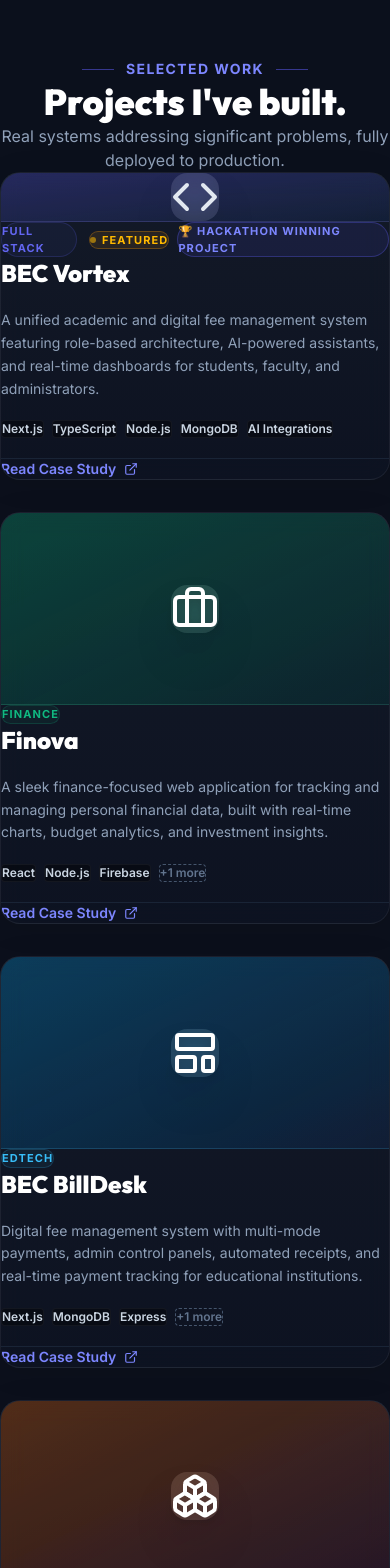
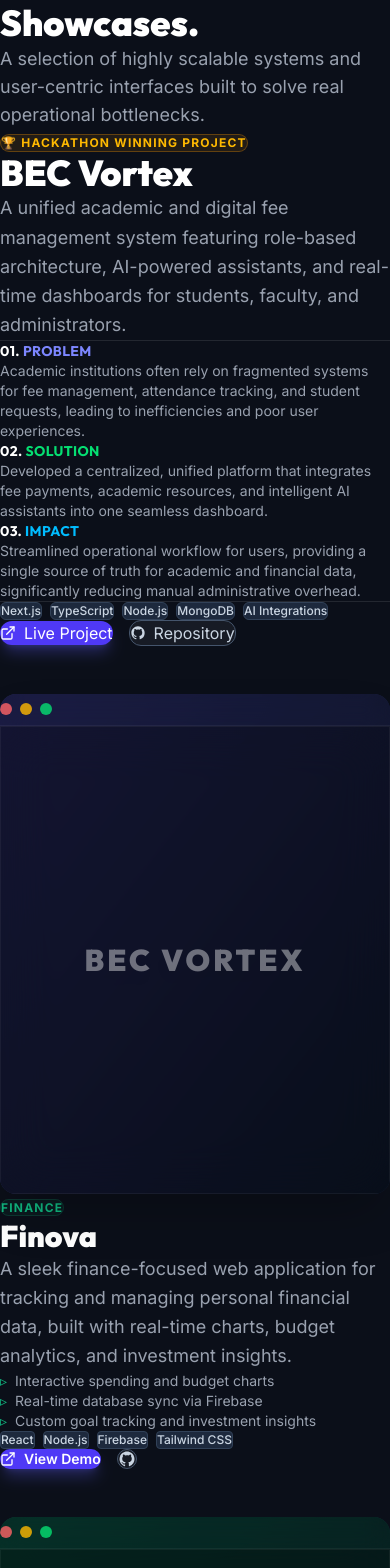
Before and after one commit to samarthsugandhi/portfolio, a Next.js app: page / in a window 390 px wide. Shown: the part 3240-4808 px from the top of the page. Built offline with nearby package versions, Linux system fonts and the light colour scheme.

Commit message:
feat: V3 premium layout, global custom cursor, asymmetrical projects

```diff
--- a/src/app/layout.tsx
+++ b/src/app/layout.tsx
@@ -1,5 +1,6 @@
 import type { Metadata } from "next";
 import "./globals.css";
+import CustomCursor from "@/components/CustomCursor";
 
 export const metadata: Metadata = {
   title: "Samarth Sugandhi — Full Stack Developer",
@@ -38,6 +39,7 @@ export default function RootLayout({
   return (
     <html lang="en" suppressHydrationWarning>
       <body className="bg-[#0B0F19] text-slate-200 antialiased">
+        <CustomCursor />
         <div className="noise-overlay" aria-hidden="true" />
         {children}
       </body>
--- a/src/components/Contact.tsx
+++ b/src/components/Contact.tsx
@@ -85,7 +85,7 @@ export default function Contact() {
   };
 
   return (
-    <section id="contact" ref={ref} className="section-padding relative overflow-hidden">
+    <section id="contact" ref={ref} className="py-24 relative overflow-hidden bg-[#0A0E17]">
       {/* Top separator */}
       <div
         className="absolute left-1/2 -translate-x-1/2 top-0 w-full h-px opacity-20"
@@ -246,14 +246,14 @@ export default function Contact() {
                 type="submit"
                 id="contact-submit"
                 disabled={status === "sending" || status === "success"}
-                whileHover={status === "idle" ? { scale: 1.02, boxShadow: "0 0 30px rgba(99,102,241,0.35)" } : {}}
+                whileHover={status === "idle" ? { scale: 1.05 } : {}}
                 whileTap={{ scale: 0.98 }}
-                className={`w-full flex items-center justify-center gap-2.5 px-6 py-3.5 rounded-xl font-semibold text-sm transition-all duration-300 cursor-pointer disabled:opacity-70 disabled:cursor-not-allowed ${
+                className={`w-full flex items-center justify-center gap-2.5 px-6 py-3 rounded-xl font-semibold text-sm transition-all duration-300 cursor-pointer disabled:opacity-70 disabled:cursor-not-allowed shadow-lg shadow-indigo-500/30 ${
                   status === "success"
-                    ? "bg-green-500/20 border border-green-500/40 text-green-400"
+                    ? "bg-green-500/20 border border-green-500/40 text-green-400 shadow-none"
                     : status === "error"
-                    ? "bg-red-500/20 border border-red-500/40 text-red-400"
-                    : "bg-indigo-500 hover:bg-indigo-400 text-white shadow-lg shadow-indigo-500/25"
+                    ? "bg-red-500/20 border border-red-500/40 text-red-400 shadow-none"
+                    : "bg-indigo-600 hover:bg-indigo-500 text-white"
                 }`}
               >
                 {status === "sending" && (
--- /dev/null
+++ b/src/components/CustomCursor.tsx
@@ -0,0 +1,100 @@
+"use client";
+
+import { useEffect, useState } from "react";
+import { motion, useMotionValue, useSpring } from "framer-motion";
+
+export default function CustomCursor() {
+  const [isHovering, setIsHovering] = useState(false);
+  const [isClicking, setIsClicking] = useState(false);
+  const [isMobile, setIsMobile] = useState(true);
+
+  // Directly track position for the fast inner dot
+  const dotX = useMotionValue(-100);
+  const dotY = useMotionValue(-100);
+
+  // Apply spring physics for the lagging outer ring
+  const ringX = useSpring(dotX, { stiffness: 150, damping: 20, mass: 0.5 });
+  const ringY = useSpring(dotY, { stiffness: 150, damping: 20, mass: 0.5 });
+
+  useEffect(() => {
+    // Only enable custom cursor on devices with a fine pointer (not touchscreens)
+    if (window.matchMedia("(pointer: fine)").matches) {
+      setIsMobile(false);
+    }
+
+    const moveCursor = (e: MouseEvent) => {
+      dotX.set(e.clientX);
+      dotY.set(e.clientY);
+    };
+
+    const handleMouseDown = () => setIsClicking(true);
+    const handleMouseUp = () => setIsClicking(false);
+
+    // Global listener to check if hovering over interactive elements
+    const handleMouseOver = (e: MouseEvent) => {
+      const target = e.target as HTMLElement;
+      if (
+        target.tagName === "BUTTON" ||
+        target.tagName === "A" ||
+        target.closest("button") ||
+        target.closest("a")
+      ) {
+        setIsHovering(true);
+      } else {
+        setIsHovering(false);
+      }
+    };
+
+    window.addEventListener("mousemove", moveCursor);
+    window.addEventListener("mousedown", handleMouseDown);
+    window.addEventListener("mouseup", handleMouseUp);
+    window.addEventListener("mouseover", handleMouseOver);
+
+    return () => {
+      window.removeEventListener("mousemove", moveCursor);
+      window.removeEventListener("mousedown", handleMouseDown);
+      window.removeEventListener("mouseup", handleMouseUp);
+      window.removeEventListener("mouseover", handleMouseOver);
+    };
+  }, [dotX, dotY]);
+
+  if (isMobile) return null;
+
+  return (
+    <>
+      <style dangerouslySetInnerHTML={{ __html: `* { cursor: none !important; }` }} />
+
+      {/* Outer Trailing Ring */}
+      <motion.div
+        className="fixed top-0 left-0 w-8 h-8 rounded-full border border-indigo-400 pointer-events-none z-[9999] mix-blend-screen"
+        style={{
+          x: ringX,
+          y: ringY,
+          translateX: "-50%",
+          translateY: "-50%",
+        }}
+        animate={{
+          scale: isClicking ? 0.8 : isHovering ? 1.6 : 1,
+          backgroundColor: isHovering ? "rgba(99, 102, 241, 0.1)" : "transparent",
+          boxShadow: isHovering ? "0 0 15px rgba(99, 102, 241, 0.4)" : "none",
+        }}
+        transition={{ duration: 0.15 }}
+      />
+      {/* Inner Fast Dot */}
+      <motion.div
+        className="fixed top-0 left-0 w-2 h-2 rounded-full bg-cyan-400 pointer-events-none z-[9999]"
+        style={{
+          x: dotX,
+          y: dotY,
+          translateX: "-50%",
+          translateY: "-50%",
+        }}
+        animate={{
+          scale: isClicking ? 0 : isHovering ? 0 : 1,
+          opacity: isHovering ? 0 : 1
+        }}
+        transition={{ duration: 0.1 }}
+      />
+    </>
+  );
+}
--- a/src/components/Projects.tsx
+++ b/src/components/Projects.tsx
@@ -1,8 +1,8 @@
 "use client";
 
-import { useRef, useState, useEffect } from "react";
-import { motion, AnimatePresence, useInView } from "framer-motion";
-import { ExternalLink, X, LayoutTemplate, Briefcase, Code, Terminal, Boxes, Sparkles } from "lucide-react";
+import { useRef } from "react";
+import { motion, useInView } from "framer-motion";
+import { ExternalLink, Code2, LayoutTemplate, Briefcase, Boxes, Database } from "lucide-react";
 import { projects } from "@/lib/data";
 
 const GithubIcon = ({ size = 16 }: { size?: number }) => (
@@ -11,229 +11,139 @@ const GithubIcon = ({ size = 16 }: { size?: number }) => (
   </svg>
 );
 
-// Map categories to distinct icons for the stylized previews
 const categoryIcons: Record<string, React.ElementType> = {
-  "Full Stack": BlocksIcon,
+  "Full Stack": Database,
   "Finance": Briefcase,
   "EdTech": LayoutTemplate,
   "Events": Boxes,
 };
 
-function BlocksIcon({ size }: { size: number }) {
-  return <Code size={size} />;
+function MockupImage({ title, gradient }: { title: string, gradient: string }) {
+  return (
+    <div className={`w-full h-full min-h-[300px] md:min-h-[450px] relative rounded-2xl overflow-hidden bg-gradient-to-br ${gradient} p-6 flex flex-col`}>
+      <div className="absolute inset-0 bg-black/10 mix-blend-overlay" />
+      <div className="w-full h-8 bg-black/20 backdrop-blur-md rounded-t-lg flex items-center px-4 gap-2 border-b border-white/5 relative z-10">
+        <div className="w-3 h-3 rounded-full bg-red-400/80" />
+        <div className="w-3 h-3 rounded-full bg-amber-400/80" />
+        <div className="w-3 h-3 rounded-full bg-green-400/80" />
+      </div>
+      <div className="flex-1 bg-black/40 backdrop-blur-xl rounded-b-lg border border-white/5 p-6 flex items-center justify-center relative z-10">
+        <h3 className="text-3xl lg:text-4xl font-black text-white/40 tracking-widest font-display text-center uppercase drop-shadow-xl">{title}</h3>
+      </div>
+    </div>
+  );
 }
-
-const containerVariants = {
-  hidden: {},
-  visible: { transition: { staggerChildren: 0.15 } },
-};
-
-const cardVariants = {
-  hidden: { opacity: 0, y: 40 },
-  visible: {
-    opacity: 1,
-    y: 0,
-    transition: { duration: 0.6, ease: "easeOut" as const },
-  },
-};
 
 export default function Projects() {
   const ref = useRef<HTMLElement>(null);
   const inView = useInView(ref, { once: true, margin: "-100px" });
-  const [selectedProject, setSelectedProject] = useState<(typeof projects)[0] | null>(null);
 
-  // Prevent background scroll when modal is open
-  useEffect(() => {
-    if (selectedProject) {
-      document.body.style.overflow = "hidden";
-    } else {
-      document.body.style.overflow = "auto";
-    }
-    return () => {
-      document.body.style.overflow = "auto";
-    };
-  }, [selectedProject]);
+  const featuredProject = projects.find((p) => p.featured);
+  const regularProjects = projects.filter((p) => !p.featured);
 
   return (
-    <section id="projects" ref={ref} className="section-padding relative overflow-hidden bg-slate-900/20">
-      <div className="max-w-6xl mx-auto px-6">
+    <section id="projects" ref={ref} className="py-24 relative overflow-hidden bg-[#0B0F19]">
+      <div className="max-w-7xl mx-auto px-6">
         <motion.div
           initial={{ opacity: 0, y: 30 }}
           animate={inView ? { opacity: 1, y: 0 } : {}}
           transition={{ duration: 0.6 }}
-          className="mb-20 text-center flex flex-col items-center"
+          className="mb-24"
         >
           <div className="inline-flex items-center gap-3 mb-6">
-            <div className="h-px w-8 bg-indigo-500/50" />
             <span className="text-indigo-400 text-sm font-bold uppercase tracking-widest">
-              Selected Work
+              Featured Work
             </span>
-            <div className="h-px w-8 bg-indigo-500/50" />
+            <div className="h-px w-16 bg-indigo-500/50" />
           </div>
           <h2 className="text-4xl md:text-5xl font-black text-white leading-tight font-display mb-4">
-            Projects I&apos;ve built.
+            Production Showcases.
           </h2>
-          <p className="text-slate-400 text-base max-w-lg">
-            Real systems addressing significant problems, fully deployed to production.
+          <p className="text-gray-400 text-lg max-w-2xl">
+            A selection of highly scalable systems and user-centric interfaces built to solve real operational bottlenecks.
           </p>
         </motion.div>
 
+        {/* Featured Project Layout */}
+        {featuredProject && (
           <motion.div
-          variants={containerVariants}
-          initial="hidden"
-          animate={inView ? "visible" : "hidden"}
-          className="grid md:grid-cols-2 gap-8"
+            initial={{ opacity: 0, y: 40 }}
+            animate={inView ? { opacity: 1, y: 0 } : {}}
+            transition={{ duration: 0.8, ease: "easeOut" }}
+            className="mb-32 flex flex-col xl:flex-row items-center gap-12 group"
           >
-          {projects.map((project, idx) => (
-            <ProjectCard
-              key={project.id}
-              project={project}
-              isFeatured={project.featured}
-              onClick={() => setSelectedProject(project)}
-            />
-          ))}
-        </motion.div>
+            {/* Left Content */}
+            <div className="xl:w-1/2 space-y-6">
+              <div className="inline-flex items-center gap-2 px-3 py-1.5 rounded-full border border-amber-500/30 bg-amber-500/10 text-amber-400 text-xs font-bold uppercase tracking-widest">
+                🏆 Hackathon Winning Project
               </div>
+              <h3 className="text-4xl md:text-5xl font-black text-white font-display">
+                {featuredProject.name}
+              </h3>
+              <p className="text-gray-400 text-lg leading-relaxed">
+                {featuredProject.description}
+              </p>
 
-      {/* modal overlay */}
-      <AnimatePresence>
-        {selectedProject && (
-          <motion.div
-            initial={{ opacity: 0 }}
-            animate={{ opacity: 1 }}
-            exit={{ opacity: 0 }}
-            onClick={() => setSelectedProject(null)}
-            className="fixed inset-0 z-50 flex items-center justify-center p-4 sm:p-6 bg-slate-950/80 backdrop-blur-sm"
-          >
-            <motion.div
-              initial={{ y: 50, opacity: 0, scale: 0.95 }}
-              animate={{ y: 0, opacity: 1, scale: 1 }}
-              exit={{ y: 20, opacity: 0, scale: 0.95 }}
-              transition={{ type: "spring", damping: 25, stiffness: 300 }}
-              onClick={(e) => e.stopPropagation()}
-              className="relative w-full max-w-4xl max-h-[90vh] overflow-y-auto glass-panel rounded-2xl shadow-2xl border border-slate-700/50 flex flex-col"
-            >
-              {/* modal header/cover */}
-              <div
-                className={`w-full h-32 md:h-48 bg-gradient-to-br ${selectedProject.gradient} relative flex items-center justify-center`}
-              >
-                <button
-                  onClick={() => setSelectedProject(null)}
-                  className="absolute top-4 right-4 p-2 rounded-full bg-slate-900/40 text-white hover:bg-slate-900/60 transition-colors backdrop-blur-md"
-                >
-                  <X size={20} />
-                </button>
-                <div className="absolute inset-0 bg-black/20" />
-                <h3 className="relative z-10 text-3xl md:text-5xl font-black text-white font-display text-center drop-shadow-md">
-                  {selectedProject.name}
-                </h3>
-              </div>
-
-              {/* modal content */}
-              <div className="p-6 md:p-10 text-slate-300">
-                <div className="flex flex-col md:flex-row gap-10">
-                  <div className="flex-1 space-y-8">
+              <div className="space-y-4 py-6 border-y border-white/10">
                 <div>
-                      <h4 className="text-xl font-bold text-white mb-3 flex items-center gap-2">
-                        <Terminal size={18} className="text-indigo-400" />
-                        The Problem
-                      </h4>
-                      <p className="leading-relaxed text-slate-400">{selectedProject.modalDetails?.problem}</p>
+                  <h4 className="text-sm font-bold text-indigo-400 uppercase tracking-wide mb-2"><span className="text-white">01.</span> Problem</h4>
+                  <p className="text-gray-400 text-sm">{featuredProject.modalDetails?.problem}</p>
                 </div>
                 <div>
-                      <h4 className="text-xl font-bold text-white mb-3 flex items-center gap-2">
-                        <Sparkles size={18} className="text-green-400" />
-                        The Solution
-                      </h4>
-                      <p className="leading-relaxed text-slate-400">{selectedProject.modalDetails?.solution}</p>
+                  <h4 className="text-sm font-bold text-green-400 uppercase tracking-wide mb-2"><span className="text-white">02.</span> Solution</h4>
+                  <p className="text-gray-400 text-sm">{featuredProject.modalDetails?.solution}</p>
                 </div>
                 <div>
-                      <h4 className="text-xl font-bold text-white mb-3">Key Features</h4>
-                      <ul className="space-y-2">
-                        {selectedProject.modalDetails?.features.map((feat, i) => (
-                          <li key={i} className="flex items-start gap-2">
-                            <span className="text-indigo-400 mt-1">▹</span>
-                            <span className="text-slate-400">{feat}</span>
-                          </li>
-                        ))}
-                      </ul>
-                    </div>
-                    <div className="p-4 rounded-xl bg-indigo-500/10 border border-indigo-500/20">
-                      <h4 className="text-sm font-bold text-indigo-300 uppercase tracking-widest mb-2">Impact</h4>
-                      <p className="text-indigo-100/80 leading-relaxed font-medium">
-                        {selectedProject.modalDetails?.impact}
-                      </p>
+                  <h4 className="text-sm font-bold text-sky-400 uppercase tracking-wide mb-2"><span className="text-white">03.</span> Impact</h4>
+                  <p className="text-gray-400 text-sm">{featuredProject.modalDetails?.impact}</p>
                 </div>
               </div>
 
-                  <div className="md:w-64 space-y-6">
-                    <div>
-                      <h4 className="text-sm font-bold text-slate-400 uppercase tracking-widest mb-3">Tech Stack</h4>
-                      <div className="flex flex-wrap gap-2">
-                        {selectedProject.tech.map((tech) => (
-                          <span key={tech} className="text-xs font-semibold px-3 py-1.5 rounded-lg bg-slate-800/80 border border-slate-700 text-slate-300">
-                            {tech}
+              <div className="flex flex-wrap gap-2 mb-6">
+                {featuredProject.tech.map((t) => (
+                  <span key={t} className="px-3 py-1 bg-slate-800 rounded-md text-xs font-medium text-slate-300 border border-slate-700">
+                    {t}
                   </span>
                 ))}
               </div>
-                    </div>
-                    <div>
-                      <h4 className="text-sm font-bold text-slate-400 uppercase tracking-widest mb-3">Links</h4>
-                      <div className="flex flex-col gap-3">
-                        <a
-                          href={selectedProject.github}
-                          target="_blank"
-                          rel="noopener noreferrer"
-                          className="flex items-center justify-center gap-2 w-full py-3 rounded-xl bg-white/5 border border-slate-700 hover:bg-white/10 hover:border-indigo-500/40 transition-all font-semibold text-sm"
-                        >
-                          <GithubIcon size={16} /> View Source
+
+              <div className="flex items-center gap-4">
+                <a href={featuredProject.live} target="_blank" rel="noopener noreferrer" className="inline-flex items-center gap-2 px-6 py-3 rounded-xl bg-indigo-600 hover:bg-indigo-500 text-white transition-all duration-300 shadow-lg shadow-indigo-500/30">
+                  <ExternalLink size={16} /> Live Project
                 </a>
-                        <a
-                          href={selectedProject.live}
-                          target="_blank"
-                          rel="noopener noreferrer"
-                          className="flex items-center justify-center gap-2 w-full py-3 rounded-xl bg-indigo-600 hover:bg-indigo-500 transition-all font-semibold text-white shadow-lg shadow-indigo-600/20 text-sm"
-                        >
-                          View Live Demo <ExternalLink size={16} />
+                <a href={featuredProject.github} target="_blank" rel="noopener noreferrer" className="inline-flex items-center gap-2 px-6 py-3 rounded-xl border border-slate-600 hover:border-slate-400 text-slate-300 hover:text-white transition-all duration-300 bg-white/5">
+                  <GithubIcon size={16} /> Repository
                 </a>
               </div>
             </div>
-                  </div>
-                </div>
+
+            {/* Right Mockup */}
+            <div className="xl:w-1/2 w-full h-[500px] xl:h-[600px] group-hover:-translate-y-2 transition-transform duration-500 shadow-2xl rounded-2xl relative">
+              {/* Outer conceptual glow */}
+              <div className="absolute -inset-4 bg-indigo-500/20 rounded-[2rem] blur-2xl -z-10 opacity-0 group-hover:opacity-100 transition-opacity duration-1000" />
+              <MockupImage title={featuredProject.name} gradient={featuredProject.gradient} />
             </div>
           </motion.div>
-          </motion.div>
         )}
-      </AnimatePresence>
-    </section>
-  );
-}
 
-function ProjectCard({ project, isFeatured, onClick }: { project: (typeof projects)[0], isFeatured: boolean, onClick: () => void }) {
-  const Icon = categoryIcons[project.category] || BlocksIcon;
+        {/* Regular Projects via Alternating Layout */}
+        <div className="space-y-32">
+          {regularProjects.map((project, idx) => {
+            const isImageRight = idx % 2 === 0;
 
             return (
-    <motion.article
-      variants={cardVariants}
-      onClick={onClick}
-      className={`group cursor-pointer relative glass-card overflow-hidden flex flex-col transition-all duration-300 hover:-translate-y-2 hover:shadow-2xl hover:shadow-indigo-500/10 ${isFeatured ? "md:col-span-2 md:flex-row" : ""}`}
+              <motion.div
+                key={project.id}
+                initial={{ opacity: 0, y: 50 }}
+                whileInView={{ opacity: 1, y: 0 }}
+                viewport={{ once: true, margin: "-100px" }}
+                transition={{ duration: 0.8 }}
+                className={`flex flex-col gap-12 group items-center ${isImageRight ? "lg:flex-row" : "lg:flex-row-reverse"}`}
               >
-      {/* Visual Preview Section */}
-      <div className={`relative bg-gradient-to-br ${project.gradient} border-b border-white/5 overflow-hidden flex items-center justify-center ${isFeatured ? "md:w-2/5 md:border-b-0 md:border-r" : "h-48"}`}>
-        <div className="absolute inset-0 bg-black/10 transition-opacity group-hover:opacity-0" />
-        <motion.div
-          className="p-6 rounded-2xl bg-white/10 backdrop-blur-md shadow-2xl transition-transform duration-500 group-hover:scale-110"
-        >
-          <Icon size={48} className="text-white drop-shadow-lg" />
-        </motion.div>
-      </div>
-
-      <div className={`relative p-8 flex flex-col flex-1 gap-5 ${isFeatured ? "md:w-3/5" : ""}`}>
-        <div className="flex items-start justify-between gap-4">
-          <div>
-            <div className="flex items-center gap-3 mb-3">
+                {/* Text Side */}
+                <div className="lg:w-1/2 space-y-6">
                   <span
-                className="text-[11px] font-bold uppercase tracking-widest px-3 py-1.5 rounded-full border"
+                    className="text-xs font-bold uppercase tracking-widest px-3 py-1.5 rounded-full border"
                     style={{
                       color: project.accentColor,
                       borderColor: `${project.accentColor}30`,
@@ -242,50 +152,51 @@ function ProjectCard({ project, isFeatured, onClick }: { project: (typeof projec
                   >
                     {project.category}
                   </span>
-              {isFeatured && (
-                <div className="flex items-center gap-2">
-                  <span className="text-[11px] font-bold uppercase tracking-widest px-3 py-1.5 rounded-full border border-amber-500/30 bg-amber-500/10 text-amber-400 flex items-center gap-1.5">
-                    <span className="w-1.5 h-1.5 rounded-full bg-amber-400 animate-pulse" />
-                    Featured
-                  </span>
-                  <span className="text-[11px] font-bold uppercase tracking-widest px-3 py-1.5 rounded-full border border-indigo-500/30 bg-indigo-500/10 text-indigo-400">
-                    🏆 Hackathon Winning Project
-                  </span>
-                </div>
-              )}
-            </div>
-            <h3 className="text-2xl font-black text-white group-hover:text-indigo-300 transition-colors font-display">
+
+                  <h3 className="text-3xl md:text-4xl font-black text-white font-display">
                     {project.name}
                   </h3>
+
+                  <p className="text-gray-400 text-lg leading-relaxed">
+                    {project.description}
+                  </p>
+
+                  <ul className="space-y-2 pt-2">
+                    {project.modalDetails?.features.slice(0, 3).map((feat, i) => (
+                      <li key={i} className="flex items-start gap-2 text-sm text-gray-400">
+                        <span style={{ color: project.accentColor }} className="mt-0.5">▹</span>
+                        {feat}
+                      </li>
+                    ))}
+                  </ul>
+
+                  <div className="flex flex-wrap gap-2 pt-4">
+                    {project.tech.map((t) => (
+                      <span key={t} className="px-3 py-1 bg-slate-800 rounded border border-slate-700 text-xs font-medium text-slate-300">
+                        {t}
+                      </span>
+                    ))}
+                  </div>
+
+                  <div className="flex items-center gap-4 pt-4">
+                    <a href={project.live} target="_blank" rel="noopener noreferrer" className="px-6 py-3 rounded-xl bg-indigo-600 hover:bg-indigo-500 text-white transition-all duration-300 shadow-lg shadow-indigo-500/30 text-sm font-semibold flex items-center gap-2">
+                      <ExternalLink size={16} /> View Demo
+                    </a>
+                    <a href={project.github} target="_blank" rel="noopener noreferrer" className="p-3 rounded-xl border border-slate-600 hover:border-slate-400 focus:outline-none text-slate-300 hover:text-white transition-all duration-300 bg-white/5">
+                      <GithubIcon size={18} />
+                    </a>
                   </div>
                 </div>
 
-        <p className="text-slate-400 text-sm md:text-base leading-relaxed flex-1">
-          {project.description}
-        </p>
-
-        <div className="flex flex-wrap gap-2">
-          {project.tech.slice(0, isFeatured ? 5 : 3).map((tech) => (
-            <span
-              key={tech}
-              className="text-xs font-semibold px-2.5 py-1 rounded bg-black/40 border border-white/5 text-slate-300"
-            >
-              {tech}
-            </span>
-          ))}
-          {project.tech.length > (isFeatured ? 5 : 3) && (
-            <span className="text-xs font-semibold px-2.5 py-1 rounded bg-transparent border border-dashed border-slate-600 text-slate-500">
-              +{project.tech.length - (isFeatured ? 5 : 3)} more
-            </span>
-          )}
+                {/* Image Mockup Side */}
+                <div className="lg:w-1/2 w-full group-hover:scale-[1.02] transition-transform duration-500 shadow-xl rounded-2xl">
+                  <MockupImage title={project.name} gradient={project.gradient} />
                 </div>
-
-        <div className="pt-5 border-t border-slate-800/80 mt-auto">
-          <span className="text-indigo-400 text-sm font-semibold flex items-center gap-2 group-hover:translate-x-1 transition-transform">
-            Read Case Study <ExternalLink size={14} />
-          </span>
+              </motion.div>
+            );
+          })}
         </div>
       </div>
-    </motion.article>
+    </section>
   );
 }
```
Lines whose indentation alone changed are shown as unchanged.
